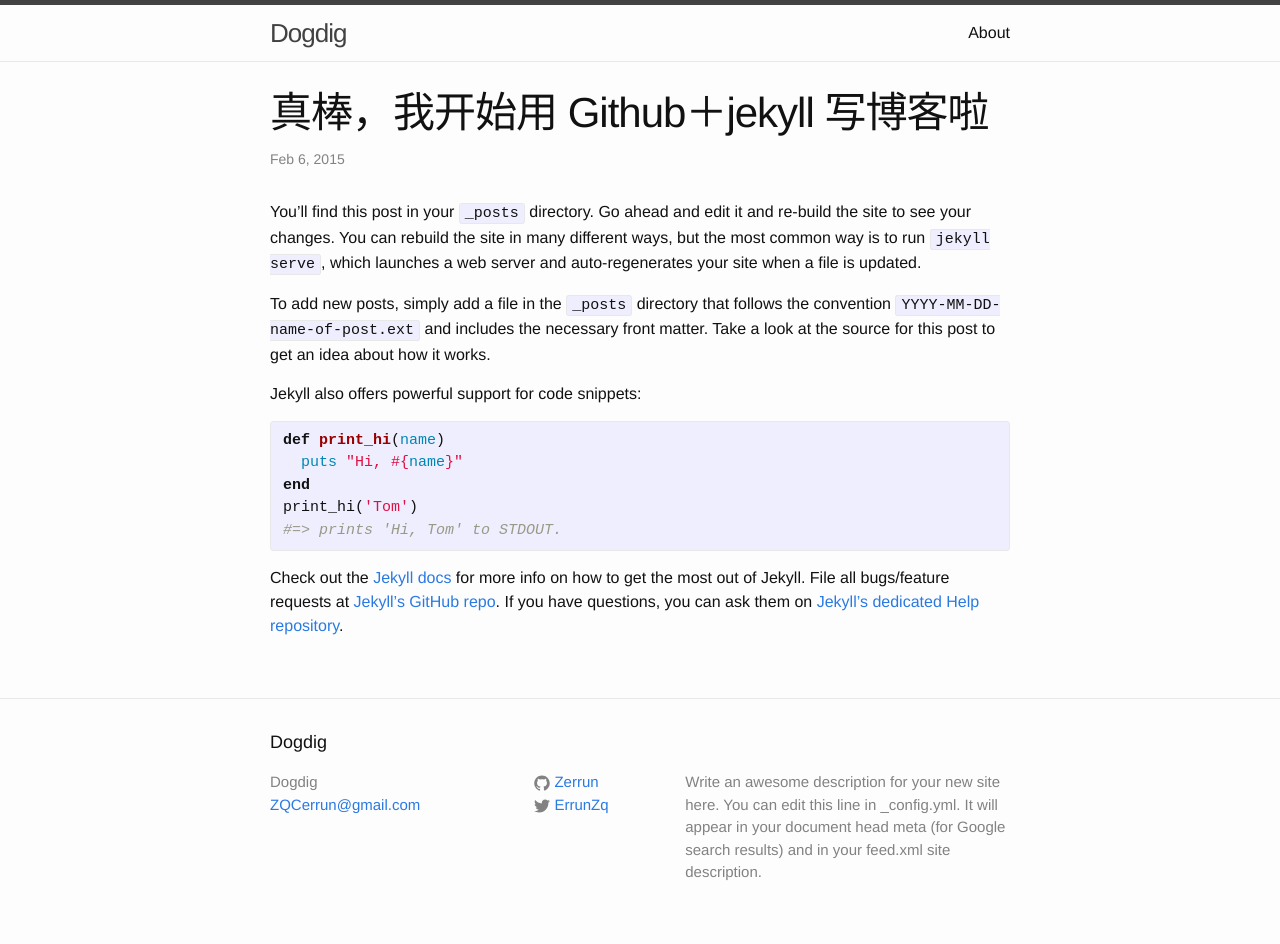
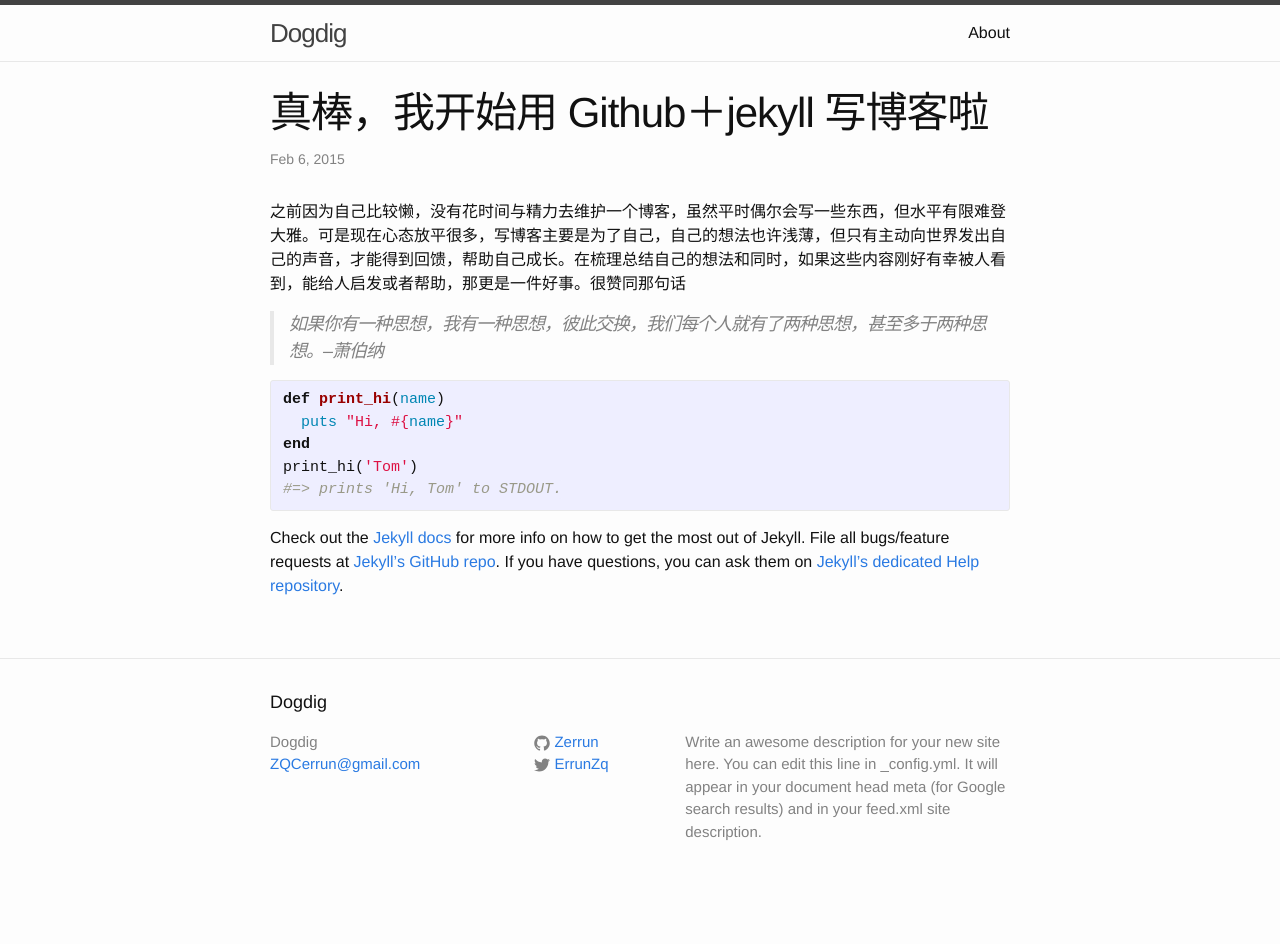
Before and after one commit to Zerrun/Zerrun.github.io, a Jekyll site: the page built from _posts/2015-02-06-welcome-to-jekyll.markdown, in a window 1280 px wide. Built offline with Jekyll 4.4.1, drawn with Linux system fonts in a browser that asks for light colours; after the commit the page ends 903 px from its top, so only the background shows below that.

Commit message:
更新博客
更新博客

```diff
--- a/_posts/2015-02-06-welcome-to-jekyll.markdown
+++ b/_posts/2015-02-06-welcome-to-jekyll.markdown
@@ -2,13 +2,14 @@
 layout: post
 title:  "真棒，我开始用 Github＋jekyll 写博客啦"
 date:   2015-02-06 19:51:56
-categories: jekyll update
+categories: jekyll
 ---
-You’ll find this post in your `_posts` directory. Go ahead and edit it and re-build the site to see your changes. You can rebuild the site in many different ways, but the most common way is to run `jekyll serve`, which launches a web server and auto-regenerates your site when a file is updated.
+之前因为自己比较懒，没有花时间与精力去维护一个博客，虽然平时偶尔会写一些东西，但水平有限难登大雅。可是现在心态放平很多，写博客主要是为了自己，自己的想法也许浅薄，但只有主动向世界发出自己的声音，才能得到回馈，帮助自己成长。在梳理总结自己的想法和同时，如果这些内容刚好有幸被人看到，能给人启发或者帮助，那更是一件好事。很赞同那句话
 
-To add new posts, simply add a file in the `_posts` directory that follows the convention `YYYY-MM-DD-name-of-post.ext` and includes the necessary front matter. Take a look at the source for this post to get an idea about how it works.
+>如果你有一种思想，我有一种思想，彼此交换，我们每个人就有了两种思想，甚至多于两种思想。--萧伯纳
 
-Jekyll also offers powerful support for code snippets:
+
+
 
 {% highlight ruby %}
 def print_hi(name)
```
Also changed, not shown: about.md (+3 -3 lines), README.md (deleted).
